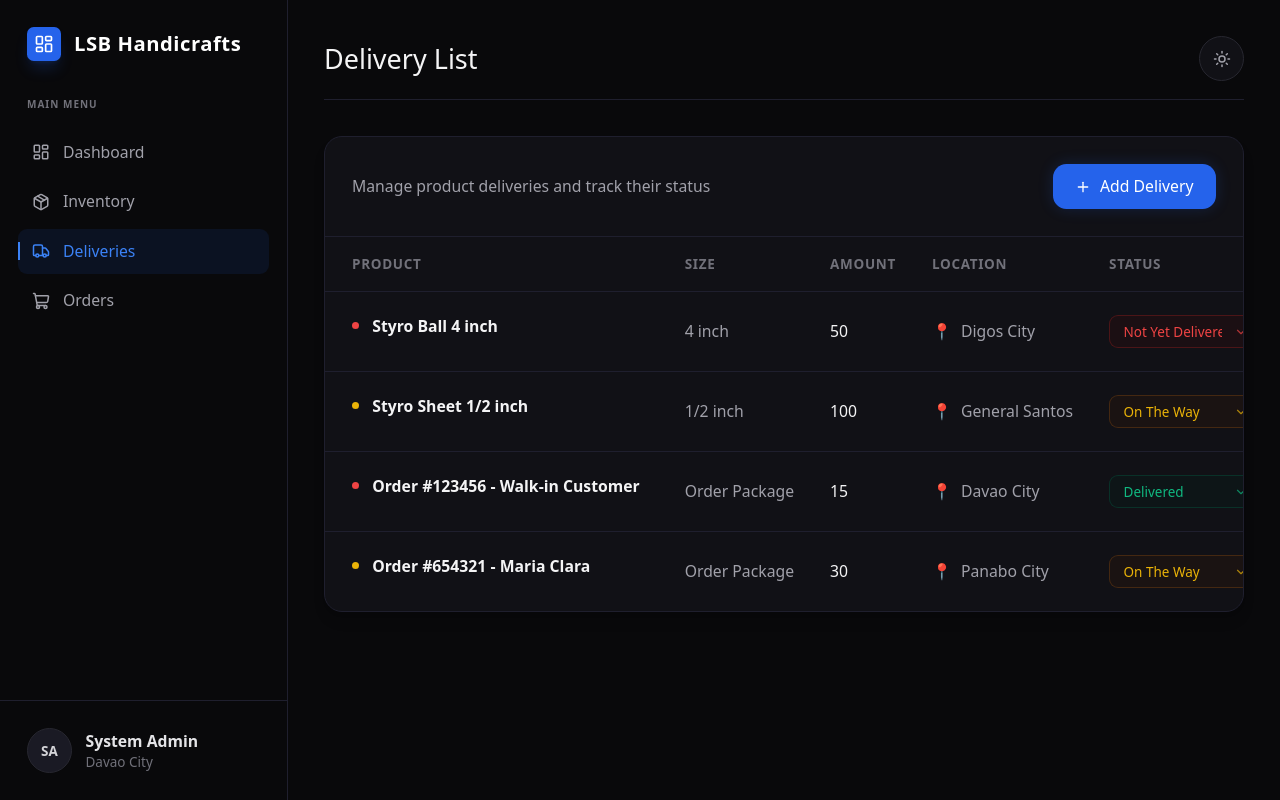
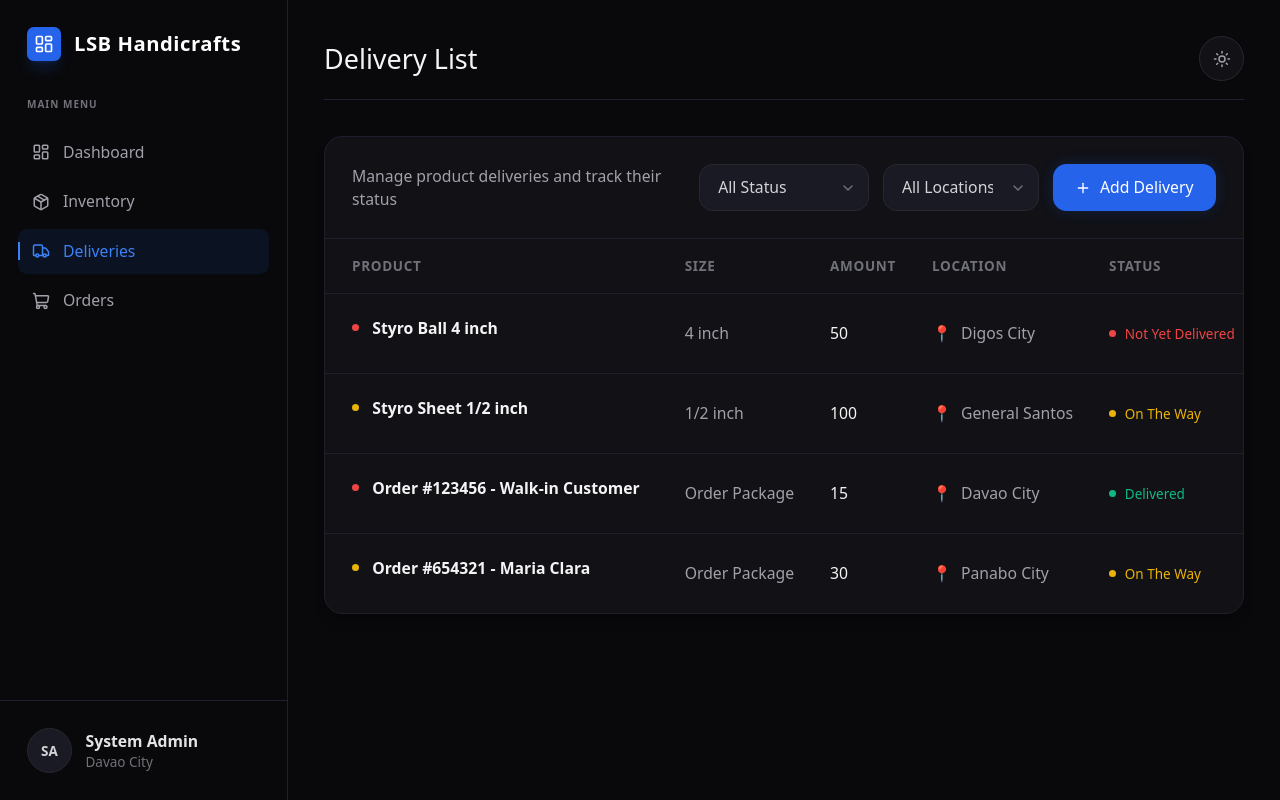
Before and after one commit to NerfedD/LSB-Handicrafts, a React (Vite) app in the folder lsbHandicraft/: page / in a window 1280 px wide. Both pictures are taken after a click on the button "Deliveries". Built offline with nearby package versions, Linux system fonts and the light colour scheme.

Commit message:
Add filters for delivery and order lists to enhance management capabilities

```diff
--- a/lsbHandicraft/src/components/views/DeliveryList.jsx
+++ b/lsbHandicraft/src/components/views/DeliveryList.jsx
@@ -2,6 +2,8 @@ import React, { useState } from 'react';
 import { Plus, ChevronDown, Trash2 } from 'lucide-react';
 
 export function DeliveryList({ deliveries, setDeliveries, navigateTo, showModal }) {
+  const [statusFilter, setStatusFilter] = useState('All Status');
+  const [locationFilter, setLocationFilter] = useState('All Locations');
 
   const handleDelete = (id) => {
     showModal(
@@ -15,24 +17,60 @@ export function DeliveryList({ deliveries, setDeliveries, navigateTo, showModal
     setDeliveries(deliveries.map(d => d.id === id ? { ...d, status: newStatus } : d));
   };
 
+  const filteredDeliveries = deliveries.filter(delivery => {
+    const matchesStatus = statusFilter === 'All Status' || delivery.status === statusFilter;
+    const matchesLocation = locationFilter === 'All Locations' || delivery.location === locationFilter;
+    return matchesStatus && matchesLocation;
+  });
+
+  const uniqueLocations = [...new Set(deliveries.map(d => d.location))];
+
   return (
     <div className="animate-in fade-in duration-300 w-full">
 
       <div className="bg-white dark:bg-[#111116] border border-zinc-200 dark:border-[#1F1F2E] rounded-2xl overflow-hidden shadow-sm dark:shadow-lg w-full">
-        <div className="p-4 md:p-6 flex flex-col sm:flex-row justify-between items-start sm:items-center gap-4 mb-2 md:mb-0">
+        <div className="p-4 md:p-6 flex flex-col sm:flex-row justify-between items-start sm:items-center gap-4 border-b border-zinc-200 dark:border-[#1F1F2E]">
           <p className="text-zinc-500 dark:text-zinc-400 text-sm">Manage product deliveries and track their status</p>
+          <div className="flex flex-col sm:flex-row gap-3 w-full sm:w-auto">
+            <div className="relative w-full sm:w-auto">
+              <select
+                value={statusFilter}
+                onChange={(e) => setStatusFilter(e.target.value)}
+                className="appearance-none bg-zinc-50 dark:bg-[#1A1A24] border border-zinc-300 dark:border-[#272730] rounded-xl pl-4 pr-10 py-2.5 text-sm text-zinc-700 dark:text-zinc-300 focus:outline-none focus:border-blue-500/50 cursor-pointer w-full"
+              >
+                <option value="All Status" className="bg-white text-zinc-900 dark:bg-[#1A1A24] dark:text-zinc-200">All Status</option>
+                <option value="Not Yet Delivered" className="bg-white text-zinc-900 dark:bg-[#1A1A24] dark:text-zinc-200">Not Yet Delivered</option>
+                <option value="On The Way" className="bg-white text-zinc-900 dark:bg-[#1A1A24] dark:text-zinc-200">On The Way</option>
+                <option value="Delivered" className="bg-white text-zinc-900 dark:bg-[#1A1A24] dark:text-zinc-200">Delivered</option>
+              </select>
+              <ChevronDown className="absolute right-3 top-1/2 -translate-y-1/2 text-zinc-500 pointer-events-none" size={16} />
+            </div>
+            <div className="relative w-full sm:w-auto">
+              <select
+                value={locationFilter}
+                onChange={(e) => setLocationFilter(e.target.value)}
+                className="appearance-none bg-zinc-50 dark:bg-[#1A1A24] border border-zinc-300 dark:border-[#272730] rounded-xl pl-4 pr-10 py-2.5 text-sm text-zinc-700 dark:text-zinc-300 focus:outline-none focus:border-blue-500/50 cursor-pointer w-full"
+              >
+                <option value="All Locations" className="bg-white text-zinc-900 dark:bg-[#1A1A24] dark:text-zinc-200">All Locations</option>
+                {uniqueLocations.map(location => (
+                  <option key={location} value={location} className="bg-white text-zinc-900 dark:bg-[#1A1A24] dark:text-zinc-200">{location}</option>
+                ))}
+              </select>
+              <ChevronDown className="absolute right-3 top-1/2 -translate-y-1/2 text-zinc-500 pointer-events-none" size={16} />
+            </div>
             <button
               onClick={() => navigateTo('add-delivery')}
-            className="w-full sm:w-auto bg-blue-600 hover:bg-blue-500 text-white px-5 py-2.5 rounded-xl text-sm font-medium flex items-center justify-center gap-2 transition-colors whitespace-nowrap shadow-[0_0_15px_rgba(37,99,235,0.2)]"
+              className="bg-blue-600 hover:bg-blue-500 text-white px-5 py-2.5 rounded-xl text-sm font-medium flex items-center justify-center gap-2 transition-colors whitespace-nowrap w-full sm:w-auto shadow-[0_0_15px_rgba(37,99,235,0.2)]"
             >
               <Plus size={16} /> Add Delivery
             </button>
+          </div>
         </div>
 
         <div className="overflow-x-auto">
           <table className="w-full text-left text-sm whitespace-nowrap">
             <thead>
-              <tr className="border-y border-zinc-200 dark:border-[#1F1F2E] text-zinc-500 bg-zinc-50/50 dark:bg-transparent">
+              <tr className="border-b border-zinc-200 dark:border-[#1F1F2E] text-zinc-500 bg-zinc-50/50 dark:bg-transparent">
                 <th className="px-4 md:px-6 py-4 font-semibold text-xs tracking-wider uppercase">Product</th>
                 <th className="px-4 py-4 font-semibold text-xs tracking-wider uppercase">Size</th>
                 <th className="px-4 py-4 font-semibold text-xs tracking-wider uppercase">Amount</th>
@@ -42,7 +80,14 @@ export function DeliveryList({ deliveries, setDeliveries, navigateTo, showModal
               </tr>
             </thead>
             <tbody className="divide-y divide-zinc-100 dark:divide-[#1F1F2E]">
-              {deliveries.map((delivery, i) => (
+              {filteredDeliveries.length === 0 ? (
+                <tr>
+                  <td colSpan="6" className="px-6 py-10 text-center text-zinc-500 dark:text-zinc-400">
+                    No deliveries found. Create your first delivery!
+                  </td>
+                </tr>
+              ) : (
+                filteredDeliveries.map((delivery, i) => (
                 <tr key={delivery.id} className="hover:bg-zinc-50 dark:hover:bg-[#1A1A24]/30 transition-colors">
                   <td className="px-4 md:px-6 py-5 flex items-center gap-3">
                     <div className={`w-1.5 h-1.5 rounded-full ${i % 2 === 0 ? 'bg-red-500' : 'bg-yellow-500'} shrink-0`}></div>
@@ -50,38 +95,38 @@ export function DeliveryList({ deliveries, setDeliveries, navigateTo, showModal
                   </td>
                   <td className="px-4 py-5 text-zinc-600 dark:text-zinc-400">{delivery.size}</td>
                   <td className="px-4 py-5 text-zinc-900 dark:text-zinc-100 font-medium">{delivery.amount || '-'}</td>
-                  <td className="px-4 py-5 text-zinc-600 dark:text-zinc-400">
+                  <td className="px-4 py-5">
                     <div className="flex items-center gap-2">
-                       <span className="text-zinc-400 dark:text-zinc-500">📍</span> {delivery.location}
+                      <span className="text-zinc-400 dark:text-zinc-500">📍</span>
+                      <span className="text-zinc-600 dark:text-zinc-400">{delivery.location}</span>
                     </div>
                   </td>
                   <td className="px-4 py-5">
-                    <div className="relative inline-block w-[140px] md:w-[150px]">
-                      <select
-                        value={delivery.status}
-                        onChange={(e) => handleStatusChange(delivery.id, e.target.value)}
-                        className={`appearance-none w-full outline-none pr-8 pl-3 py-1.5 rounded-lg border text-xs font-medium cursor-pointer transition-colors ${
+                    <div className="flex items-center gap-2">
+                      <div className={`w-1.5 h-1.5 rounded-full ${
                         delivery.status === 'Not Yet Delivered'
-                            ? 'border-red-200 text-red-600 bg-red-50 hover:bg-red-100 dark:border-red-900/50 dark:text-red-500 dark:bg-red-950/20 dark:hover:bg-red-950/40'
+                          ? 'bg-red-500'
                           : delivery.status === 'Delivered'
-                            ? 'border-emerald-200 text-emerald-600 bg-emerald-50 hover:bg-emerald-100 dark:border-emerald-900/50 dark:text-emerald-500 dark:bg-emerald-950/20 dark:hover:bg-emerald-950/40'
-                            : 'border-yellow-200 text-yellow-600 bg-yellow-50 hover:bg-yellow-100 dark:border-yellow-900/50 dark:text-yellow-500 dark:bg-yellow-950/20 dark:hover:bg-yellow-950/40'
-                        }`}
-                      >
-                        <option value="Not Yet Delivered" className="bg-white text-zinc-900 dark:bg-[#1A1A24] dark:text-zinc-200">Not Yet Delivered</option>
-                        <option value="On The Way" className="bg-white text-zinc-900 dark:bg-[#1A1A24] dark:text-zinc-200">On The Way</option>
-                        <option value="Delivered" className="bg-white text-zinc-900 dark:bg-[#1A1A24] dark:text-zinc-200">Delivered</option>
-                      </select>
-                      <ChevronDown size={14} className={`absolute right-2.5 top-1/2 -translate-y-1/2 pointer-events-none opacity-70 ${
-                        delivery.status === 'Not Yet Delivered' ? 'text-red-600 dark:text-red-500' : delivery.status === 'Delivered' ? 'text-emerald-600 dark:text-emerald-500' : 'text-yellow-600 dark:text-yellow-500'
-                      }`} />
+                          ? 'bg-emerald-500'
+                          : 'bg-yellow-500'
+                      }`}></div>
+                      <span className={`font-medium text-xs ${
+                        delivery.status === 'Not Yet Delivered'
+                          ? 'text-red-600 dark:text-red-500'
+                          : delivery.status === 'Delivered'
+                          ? 'text-emerald-600 dark:text-emerald-500'
+                          : 'text-yellow-600 dark:text-yellow-500'
+                      }`}>
+                        {delivery.status}
+                      </span>
                     </div>
                   </td>
                   <td className="px-4 md:px-6 py-5 text-right">
                     <button onClick={() => handleDelete(delivery.id)} className="text-red-400 hover:text-red-600 dark:hover:text-red-300 transition-colors inline-block p-2"><Trash2 size={16} /></button>
                   </td>
                 </tr>
-              ))}
+              ))
+              )}
             </tbody>
           </table>
         </div>
--- a/lsbHandicraft/src/components/views/OrdersList.jsx
+++ b/lsbHandicraft/src/components/views/OrdersList.jsx
@@ -2,6 +2,8 @@ import React, { useState } from 'react';
 import { Plus, Trash2, ChevronDown, ShoppingCart, Calculator, Truck } from 'lucide-react';
 
 export function OrdersList({ orders, setOrders, inventory, navigateTo, showModal }) {
+  const [statusFilter, setStatusFilter] = useState('All Orders');
+
   const handleDelete = (id) => {
     showModal(
       "Delete Order",
@@ -14,25 +16,44 @@ export function OrdersList({ orders, setOrders, inventory, navigateTo, showModal
     setOrders(orders.map(o => o.id === id ? { ...o, status: newStatus } : o));
   };
 
+  const filteredOrders = statusFilter === 'All Orders'
+    ? orders
+    : orders.filter(order => order.status === statusFilter);
+
   return (
     <div className="animate-in fade-in duration-300 w-full">
 
 
       <div className="bg-white dark:bg-[#111116] border border-zinc-200 dark:border-[#1F1F2E] rounded-2xl overflow-hidden shadow-sm dark:shadow-lg w-full">
-        <div className="p-4 md:p-6 flex flex-col sm:flex-row justify-between items-start sm:items-center gap-4 mb-2 md:mb-0">
+        <div className="p-4 md:p-6 flex flex-col sm:flex-row justify-between items-start sm:items-center gap-4 border-b border-zinc-200 dark:border-[#1F1F2E]">
           <p className="text-zinc-500 dark:text-zinc-400 text-sm">Manage customer orders and track sales</p>
+          <div className="flex flex-col sm:flex-row gap-3 w-full sm:w-auto">
+            <div className="relative w-full sm:w-auto">
+              <select
+                value={statusFilter}
+                onChange={(e) => setStatusFilter(e.target.value)}
+                className="appearance-none bg-zinc-50 dark:bg-[#1A1A24] border border-zinc-300 dark:border-[#272730] rounded-xl pl-4 pr-10 py-2.5 text-sm text-zinc-700 dark:text-zinc-300 focus:outline-none focus:border-blue-500/50 cursor-pointer w-full"
+              >
+                <option value="All Orders" className="bg-white text-zinc-900 dark:bg-[#1A1A24] dark:text-zinc-200">All Orders</option>
+                <option value="Pending" className="bg-white text-zinc-900 dark:bg-[#1A1A24] dark:text-zinc-200">Pending</option>
+                <option value="Completed" className="bg-white text-zinc-900 dark:bg-[#1A1A24] dark:text-zinc-200">Completed</option>
+                <option value="Cancelled" className="bg-white text-zinc-900 dark:bg-[#1A1A24] dark:text-zinc-200">Cancelled</option>
+              </select>
+              <ChevronDown className="absolute right-3 top-1/2 -translate-y-1/2 text-zinc-500 pointer-events-none" size={16} />
+            </div>
             <button
               onClick={() => navigateTo('create-order')}
-            className="w-full sm:w-auto bg-blue-600 hover:bg-blue-500 text-white px-5 py-2.5 rounded-xl text-sm font-medium flex items-center justify-center gap-2 transition-colors whitespace-nowrap shadow-[0_0_15px_rgba(37,99,235,0.2)]"
+              className="bg-blue-600 hover:bg-blue-500 text-white px-5 py-2.5 rounded-xl text-sm font-medium flex items-center justify-center gap-2 transition-colors whitespace-nowrap w-full sm:w-auto shadow-[0_0_15px_rgba(37,99,235,0.2)]"
             >
               <Plus size={16} /> Create Order
             </button>
+          </div>
         </div>
 
         <div className="overflow-x-auto">
           <table className="w-full text-left text-sm whitespace-nowrap">
             <thead>
-              <tr className="border-y border-zinc-200 dark:border-[#1F1F2E] text-zinc-500 bg-zinc-50/50 dark:bg-transparent">
+              <tr className="border-b border-zinc-200 dark:border-[#1F1F2E] text-zinc-500 bg-zinc-50/50 dark:bg-transparent">
                 <th className="px-4 md:px-6 py-4 font-semibold text-xs tracking-wider uppercase">Order ID</th>
                 <th className="px-4 py-4 font-semibold text-xs tracking-wider uppercase">Customer</th>
                 <th className="px-4 py-4 font-semibold text-xs tracking-wider uppercase">Items</th>
@@ -42,14 +63,14 @@ export function OrdersList({ orders, setOrders, inventory, navigateTo, showModal
               </tr>
             </thead>
             <tbody className="divide-y divide-zinc-100 dark:divide-[#1F1F2E]">
-              {orders.length === 0 ? (
+              {filteredOrders.length === 0 ? (
                 <tr>
                   <td colSpan="6" className="px-6 py-10 text-center text-zinc-500 dark:text-zinc-400">
                     No orders found. Create your first order!
                   </td>
                 </tr>
               ) : (
-                orders.map((order) => (
+                filteredOrders.map((order) => (
                   <tr key={order.id} className="hover:bg-zinc-50 dark:hover:bg-[#1A1A24]/30 transition-colors">
                     <td className="px-4 md:px-6 py-5">
                       <span className="text-zinc-900 dark:text-zinc-100 font-medium">#{order.id.toString().slice(-6)}</span>
@@ -67,23 +88,23 @@ export function OrdersList({ orders, setOrders, inventory, navigateTo, showModal
                       PHP {order.totalAmount.toLocaleString(undefined, { minimumFractionDigits: 2, maximumFractionDigits: 2 })}
                     </td>
                     <td className="px-4 py-5">
-                      <div className="relative inline-block w-[130px]">
-                        <select
-                          value={order.status}
-                          onChange={(e) => handleStatusChange(order.id, e.target.value)}
-                          className={`appearance-none w-full outline-none pr-8 pl-3 py-1.5 rounded-lg border text-xs font-medium cursor-pointer transition-colors ${
+                      <div className="flex items-center gap-2">
+                        <div className={`w-1.5 h-1.5 rounded-full ${
                           order.status === 'Pending'
-                              ? 'border-yellow-200 text-yellow-600 bg-yellow-50 hover:bg-yellow-100 dark:border-yellow-900/50 dark:text-yellow-500 dark:bg-yellow-950/20 dark:hover:bg-yellow-950/40'
+                            ? 'bg-yellow-500'
                             : order.status === 'Completed'
-                              ? 'border-emerald-200 text-emerald-600 bg-emerald-50 hover:bg-emerald-100 dark:border-emerald-900/50 dark:text-emerald-500 dark:bg-emerald-950/20 dark:hover:bg-emerald-950/40'
-                              : 'border-red-200 text-red-600 bg-red-50 hover:bg-red-100 dark:border-red-900/50 dark:text-red-500 dark:bg-red-950/20 dark:hover:bg-red-950/40'
-                          }`}
-                        >
-                          <option value="Pending" className="bg-white text-zinc-900 dark:bg-[#1A1A24] dark:text-zinc-200">Pending</option>
-                          <option value="Completed" className="bg-white text-zinc-900 dark:bg-[#1A1A24] dark:text-zinc-200">Completed</option>
-                          <option value="Cancelled" className="bg-white text-zinc-900 dark:bg-[#1A1A24] dark:text-zinc-200">Cancelled</option>
-                        </select>
-                        <ChevronDown size={14} className="absolute right-2.5 top-1/2 -translate-y-1/2 pointer-events-none opacity-70" />
+                            ? 'bg-emerald-500'
+                            : 'bg-red-500'
+                        }`}></div>
+                        <span className={`font-medium text-xs ${
+                          order.status === 'Pending'
+                            ? 'text-yellow-600 dark:text-yellow-500'
+                            : order.status === 'Completed'
+                            ? 'text-emerald-600 dark:text-emerald-500'
+                            : 'text-red-600 dark:text-red-500'
+                        }`}>
+                          {order.status}
+                        </span>
                       </div>
                     </td>
                     <td className="px-4 md:px-6 py-5 text-right flex items-center justify-end gap-1">
```
Lines whose indentation alone changed are shown as unchanged.
